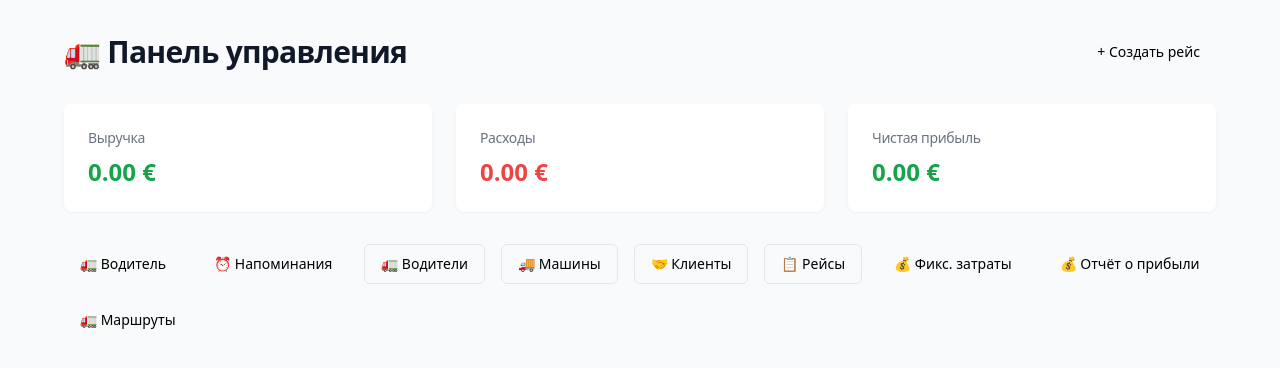
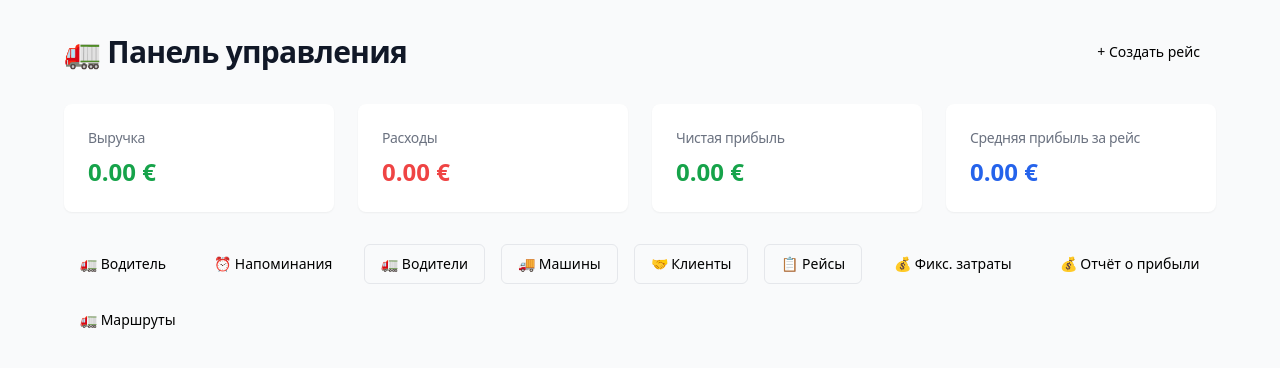
Before and after one commit to kru4ara/logistics-new, a Next.js app: page / in a window 1280 px wide. Shown: the top 368 px of the page. Built offline with nearby package versions, Linux system fonts and the light colour scheme; no server answers; the database is empty.

Commit message:
Update page.tsx

```diff
--- a/app/page.tsx
+++ b/app/page.tsx
@@ -15,6 +15,12 @@ export default async function Home() {
   const totalExpenses = expenses?.reduce((sum, e) => sum + (e.amount_eur || 0), 0) || 0;
   const profit = totalRevenue - totalExpenses;
 
+  // Считаем количество рейсов
+  const totalTrips = trips?.length || 0;
+
+  // Считаем среднюю прибыль за рейс
+  const averageProfitPerTrip = totalTrips > 0 ? profit / totalTrips : 0;
+
   return (
     <main className="min-h-screen bg-gray-50 p-8">
       <div className="max-w-6xl mx-auto space-y-8">
@@ -25,7 +31,7 @@ export default async function Home() {
           </Button>
         </div>
 
-        <div className="grid gap-6 md:grid-cols-3">
+        <div className="grid gap-6 md:grid-cols-4">
           <Card className="bg-white shadow-sm border-0">
             <CardHeader className="pb-2">
               <CardTitle className="text-sm font-medium text-gray-500">Выручка</CardTitle>
@@ -55,6 +61,17 @@ export default async function Home() {
             <CardContent>
               <div className={`text-2xl font-bold ${profit >= 0 ? 'text-green-600' : 'text-red-500'}`}>
                 {profit.toFixed(2)} €
+              </div>
+            </CardContent>
+          </Card>
+
+          <Card className="bg-white shadow-sm border-0">
+            <CardHeader className="pb-2">
+              <CardTitle className="text-sm font-medium text-gray-500">Средняя прибыль за рейс</CardTitle>
+            </CardHeader>
+            <CardContent>
+              <div className="text-2xl font-bold text-blue-600">
+                {averageProfitPerTrip.toFixed(2)} €
               </div>
             </CardContent>
           </Card>
```
